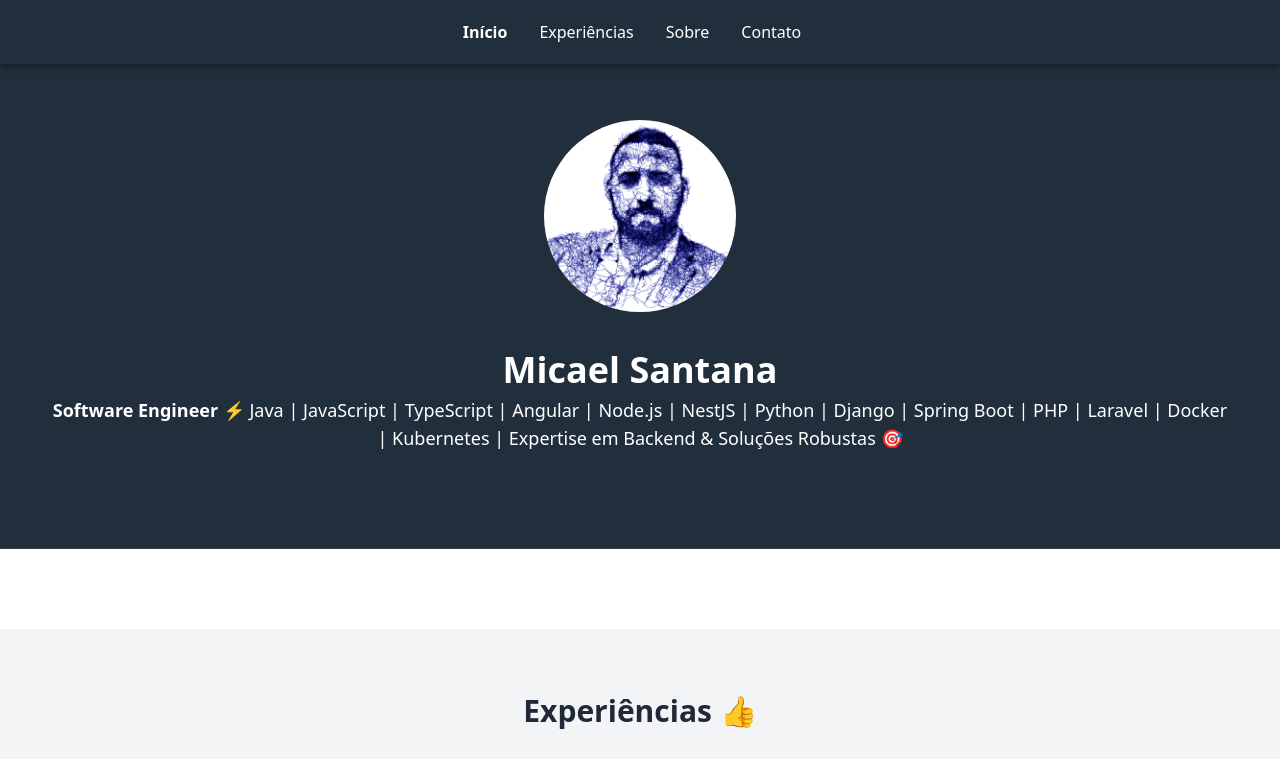
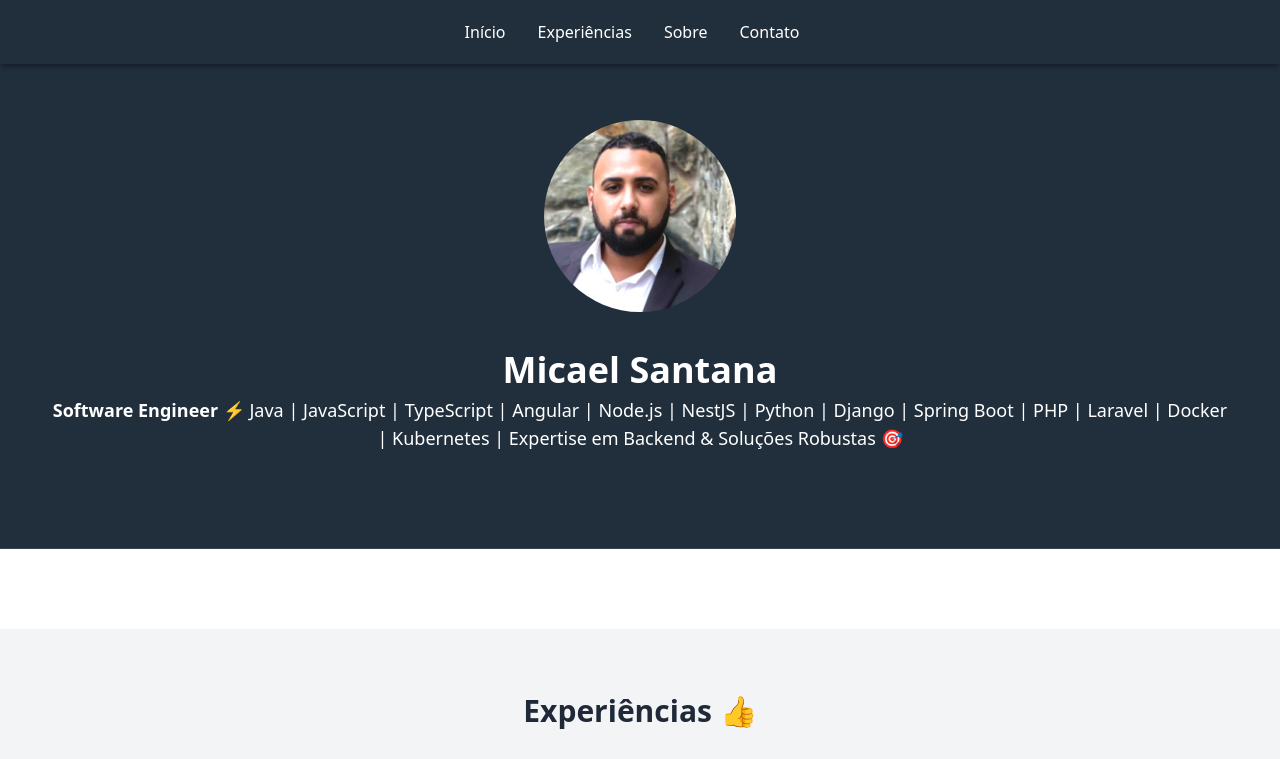
Before and after one commit to micaelparadox/portfolio-vue, a Vue app: page / in a window 1280 px wide. Shown: the top 759 px of the page. Built offline with nearby package versions, Linux system fonts and the light colour scheme.

Commit message:
mil grau

```diff
--- a/package.json
+++ b/package.json
@@ -15,6 +15,7 @@
     "medium-zoom": "^1.0.8",
     "swiper": "^9.2.0",
     "vue": "^3.2.13",
+    "vue-i18n": "^9.2.2",
     "vue-router": "^4.1.6",
     "vue-scrollto": "^2.20.0"
   },
--- a/src/components/AppNavbar.vue
+++ b/src/components/AppNavbar.vue
@@ -4,19 +4,19 @@
             <nav class="flex items-center">
                 <ul v-if="!isMobileMenuOpen" class="nav-links hidden lg:flex items-center space-x-8">
                     <li>
-                        <a class="nav-link" :class="{ 'text-white font-bold': $route.path === '/' }"
+                        <a class="nav-link" :class="{ 'text-white font': $route.path === '/' }"
                             @click="scrollTo('inicio')">Início</a>
                     </li>
                     <li>
-                        <a class="nav-link" :class="{ 'text-white font-bold': $route.path === '/experience' }"
+                        <a class="nav-link" :class="{ 'text-white font': $route.path === '/experience' }"
                             @click="scrollTo('experience')">Experiências</a>
                     </li>
                     <li>
-                        <a class="nav-link" :class="{ 'text-white font-bold': $route.path === '/about' }"
+                        <a class="nav-link" :class="{ 'text-white font': $route.path === '/about' }"
                             @click="scrollTo('about')">Sobre</a>
                     </li>
                     <li>
-                        <a class="nav-link" :class="{ 'text-white font-bold': $route.path === '/contact' }"
+                        <a class="nav-link" :class="{ 'text-white font': $route.path === '/contact' }"
                             @click="scrollTo('contact')">Contato</a>
                     </li>
                 </ul>
@@ -28,19 +28,19 @@
                 <ul v-if="isMobileMenuOpen"
                     class="nav-links-mobile absolute top-0 right-0 w-full mt-16 bg-gray-800 text-white">
                     <li @click="toggleMobileMenu">
-                        <a class="nav-link" :class="{ 'text-white font-bold': $route.path === '/' }"
+                        <a class="nav-link" :class="{ 'text-white font': $route.path === '/' }"
                             @click="scrollTo('inicio')">Início</a>
                     </li>
                     <li @click="toggleMobileMenu">
-                        <a class="nav-link" :class="{ 'text-white font-bold': $route.path === '/experience' }"
+                        <a class="nav-link" :class="{ 'text-white font': $route.path === '/experience' }"
                             @click="scrollTo('experience')">Experiências</a>
                     </li>
                     <li @click="toggleMobileMenu">
-                        <a class="nav-link" :class="{ 'text-white font-bold': $route.path === '/about' }"
+                        <a class="nav-link" :class="{ 'text-white font': $route.path === '/about' }"
                             @click="scrollTo('about')">Sobre</a>
                     </li>
                     <li @click="toggleMobileMenu">
-                        <a class="nav-link" :class="{ 'text-white font-bold': $route.path === '/contact' }"
+                        <a class="nav-link" :class="{ 'text-white font': $route.path === '/contact' }"
                             @click="scrollTo('contact')">Contato</a>
                     </li>
                 </ul>
@@ -155,4 +155,5 @@ button {
     .nav-links-mobile {
         display: none;
     }
-}</style>
+}
+</style>
--- a/src/components/ProfileSection.vue
+++ b/src/components/ProfileSection.vue
@@ -1,6 +1,7 @@
 <template>
     <div id="inicio" class="app-container bg-gray-900 text-white pb-20 mb-20 border-b border-gray-700 profile-container">
-        <img src="@/assets/69440479.png" alt="Foto de perfil" class="w-48 h-48 rounded-full object-cover my-10 mx-auto" />
+        <img src="@/assets/credibilidade.jpeg" alt="Foto de perfil"
+            class="w-48 h-48 rounded-full object-cover my-10 mx-auto" />
         <div class="text-center">
             <h2 class="text-3xl font-bold mb-2">{{ pageTitle }}</h2>
             <p class="text-lg mb-4">
```
Also changed, not shown: src/assets/credibilidade.jpeg (added), 1 other file (tests, documents, lock files or other folders).
